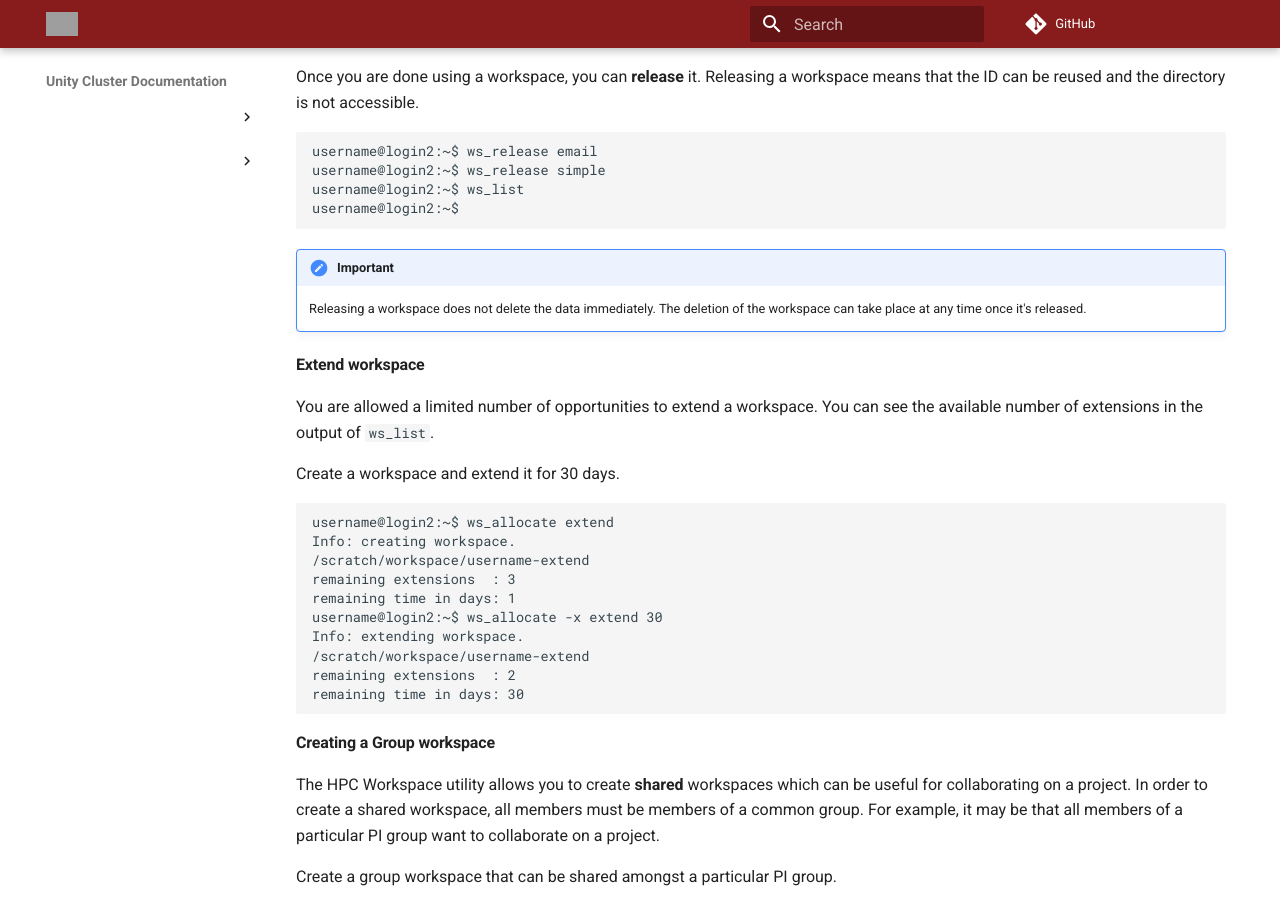
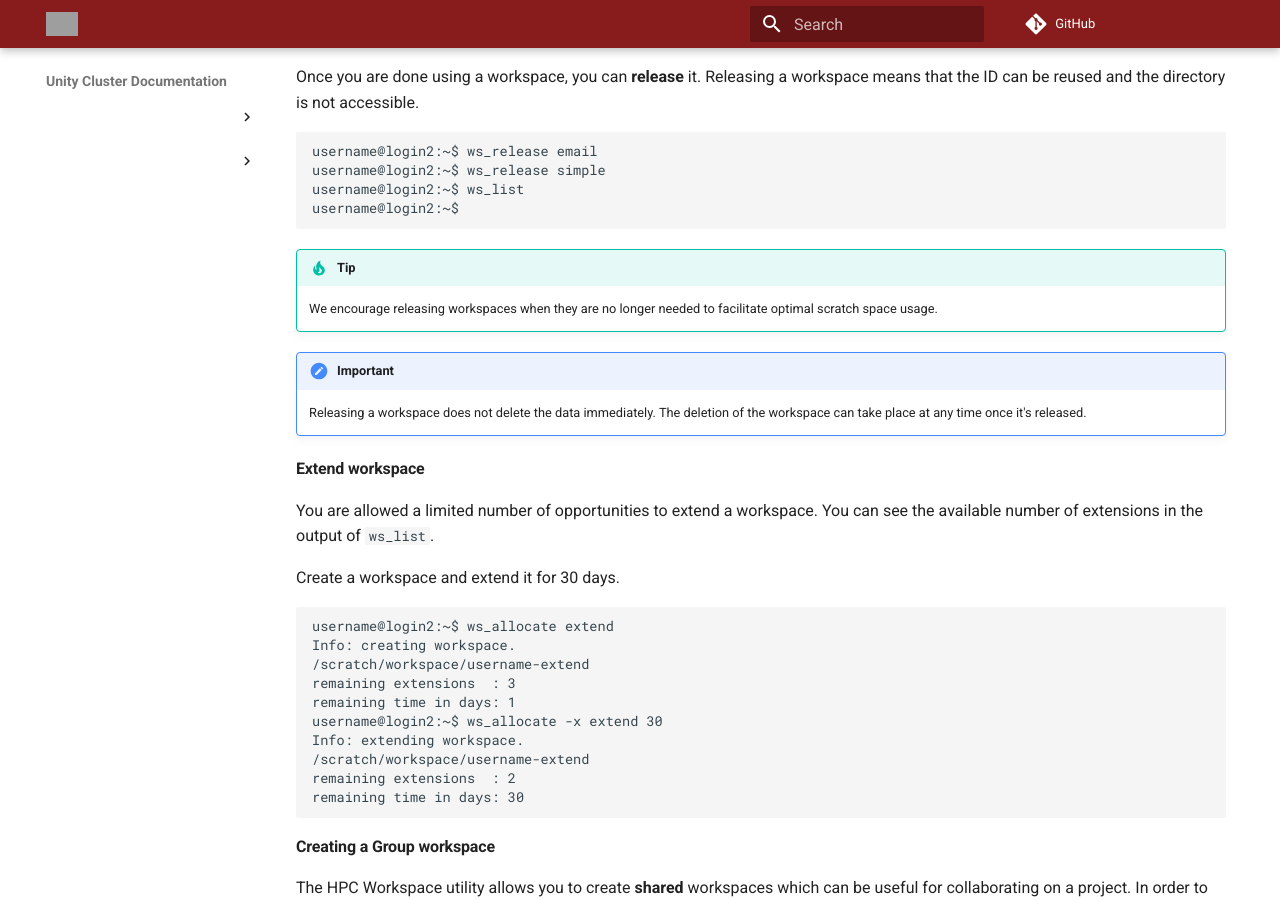
Before and after one commit to UMass-RC/unity-docs, an MkDocs documentation site: the page built from docs/managing-files/hpc-workspace.md, in a window 1280 px wide and 900 px high, scrolled down 1314 px. Built offline with MkDocs 1.6.1 and Material for MkDocs 9.7.7, drawn with Linux system fonts in a browser that asks for light colours; comment, search, counter and statistics services are not loaded; grey boxes are pictures that could not be loaded.

Commit message:
docs: Provide recommended scratch space workflow
This adds a note to users to recommend that they delete their workspace
as soon as possible to allow for better scratch space utilization.

Signed-off-by: Sol Jerome <sol.jerome@gmail.com>

````diff
--- a/docs/managing-files/hpc-workspace.md
+++ b/docs/managing-files/hpc-workspace.md
@@ -73,6 +73,9 @@ username@login2:~$ ws_list
 username@login2:~$
 ```
 
+!!! tip
+    We encourage releasing workspaces when they are no longer needed to facilitate optimal scratch space usage.
+
 !!! important
     Releasing a workspace does not delete the data immediately.
     The deletion of the workspace can take place at any time once it's released.
````
